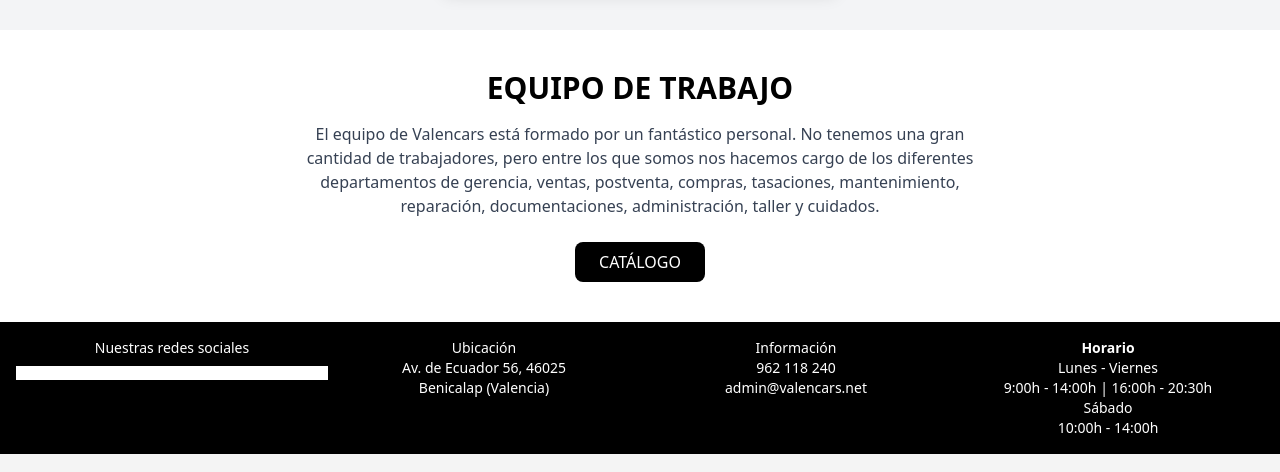
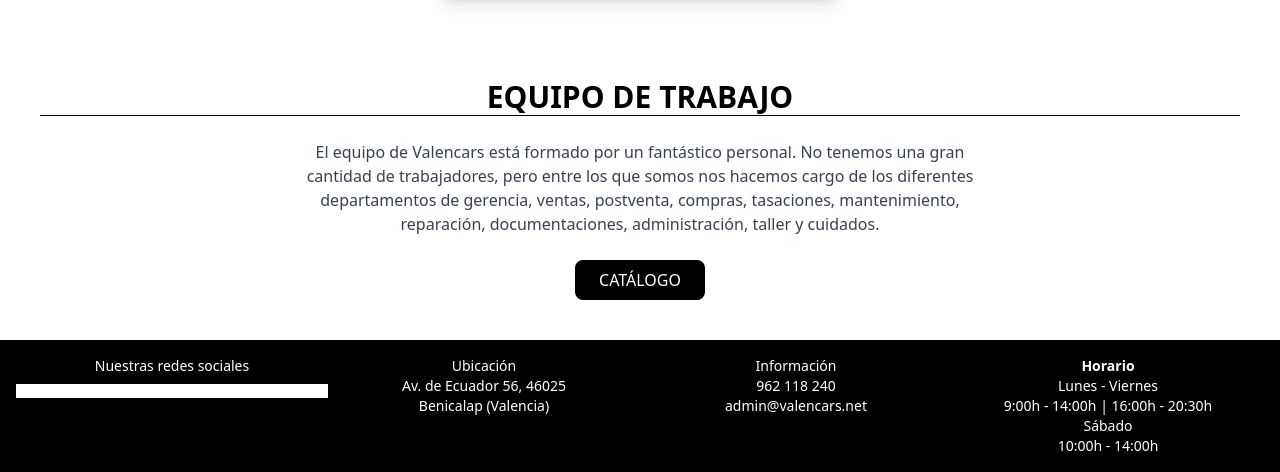
Before and after one commit to rajnaroc/VALENCARS, a Flask app: page /somos in a window 1280 px wide. Shown: the part 612-1084 px from the top of the page. Run offline with Flask 3, Linux system fonts and the light colour scheme.

Commit message:
subimos el cambio header

```diff
--- a/src/templates/plantillas/plantilla.html
+++ b/src/templates/plantillas/plantilla.html
@@ -19,9 +19,9 @@
                 <nav class="bg-black  flex justify-between items-center w-3/5">
                     <div class="flex justify-between space-x-6 w-full items-center">
                         <a href="#" class="text-white  hover:bg-white hover:rounded hover:text-black p-3 hover:transition-all">INICIO</a>
-                        <a href="#" class="text-white hover:bg-white hover:rounded hover:text-black p-3 hover:transition-all">QUIÉNES SOMOS</a>
+                        <a href=" {{ url_for('somos') }}" class="text-white hover:bg-white hover:rounded hover:text-black p-3 hover:transition-all">QUIÉNES SOMOS</a>
                         <a href="{{ url_for('contacto') }}" class="text-white hover:bg-white hover:rounded hover:text-black p-3 hover:transition-all">CONTACTO</a>
-                        <a href="{{ url_for('index')}}" class="text-white hover:bg-white hover:rounded hover:text-black p-3 ">CATÁLOGO</a>
+                        <a href="{{ url_for('index') }}" class="text-white hover:bg-white hover:rounded hover:text-black p-3 ">CATÁLOGO</a>
                         <a href="#" class="text-white hover:bg-white hover:rounded hover:text-black p-3 ">VENDER TU COCHE</a>
                     </div>
                 </nav>
--- a/src/templates/somos.html
+++ b/src/templates/somos.html
@@ -1,16 +1,17 @@
 {% extends './plantillas/plantilla.html' %}
 {% block title %}Quienes somos{% endblock %}
 {% block main %}
-<section class="text-center p-10">
-        <h2 class="text-3xl font-bold">¿QUE ES VALENCARS?</h2>
-        <p class="mt-4 max-w-2xl mx-auto text-gray-700">
+<section class="text-center p-10 bg-white">
+        <h2 class="text-3xl font-bold gap-5">¿QUE ES VALENCARS?</h2>
+        <hr class="border-black mb-6" />
+        <p class="mt-4 max-w-2xl mx-auto">
             En Valencars tenemos más de 30 años de experiencia en la compra venta de coches de segunda mano y vehículos industriales de ocasión y seminuevos en toda España. Nada sería posible sin el equipo que lo forma, el cual da un trato y un servicio excepcional.
         </p>
         <img src="/mnt/data/image.png" alt="Valencars" class="mt-6 mx-auto rounded-lg shadow-lg max-w-full">
     </section>
-
     <section class="text-center p-10 bg-white">
-        <h2 class="text-3xl font-bold">EQUIPO DE TRABAJO</h2>
+        <h2 class="text-3xl font-bold gap-5 ">EQUIPO DE TRABAJO</h2>
+        <hr class="border-black mb-6" />
         <p class="mt-4 max-w-2xl mx-auto text-gray-700">
             El equipo de Valencars está formado por un fantástico personal. No tenemos una gran cantidad de trabajadores, pero entre los que somos nos hacemos cargo de los diferentes departamentos de gerencia, ventas, postventa, compras, tasaciones, mantenimiento, reparación, documentaciones, administración, taller y cuidados.
         </p>
```
